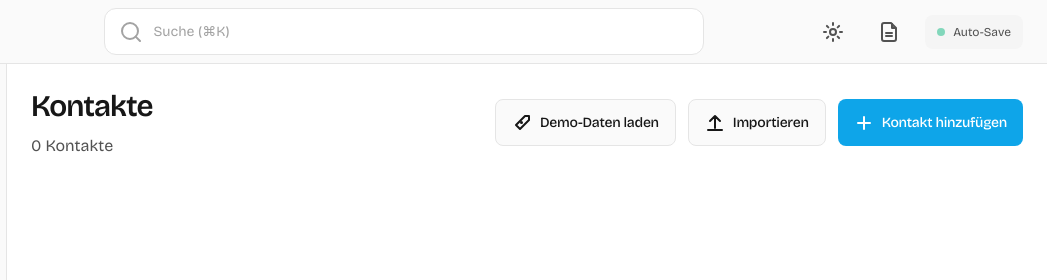
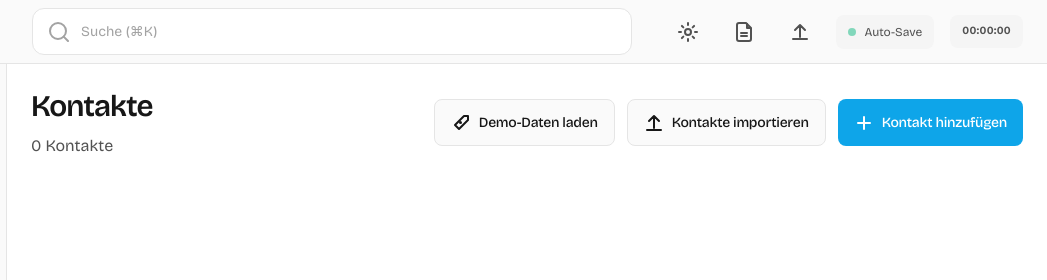
Before and after one commit to Tobias-Schoch/KontaktVerwaltung, a plain HTML site: page index.html in a window 1280 px wide. Shown: the top 280 px of the page, 233-1280 px from the left. Drawn offline with nearby package versions, Linux system fonts and the light colour scheme.

Commit message:
add better buttons

```diff
--- a/index.html
+++ b/index.html
@@ -59,9 +59,20 @@
                     </svg>
                 </button>
 
+                <button class="icon-button" id="importButton" aria-label="Importieren" title="Importieren">
+                    <svg class="icon" width="20" height="20" viewBox="0 0 20 20" fill="none">
+                        <path d="M10 15V3M10 3L5 8M10 3L15 8" stroke="currentColor" stroke-width="2" stroke-linecap="round" stroke-linejoin="round"/>
+                        <path d="M3 17H17" stroke="currentColor" stroke-width="2" stroke-linecap="round"/>
+                    </svg>
+                </button>
+
                 <div class="storage-indicator" id="storageIndicator" title="Storage-Status">
                     <span class="storage-indicator__dot"></span>
                     <span class="storage-indicator__text">Lokal</span>
+                </div>
+
+                <div class="time-display" id="timeDisplay">
+                    <span class="time-display__text">00:00:00</span>
                 </div>
             </div>
         </header>
--- a/js/main.js
+++ b/js/main.js
@@ -420,21 +420,12 @@ class App {
                                 Demo-Daten laden
                             </button>
                         ` : ''}
-                        ${contacts.length > 0 ? `
-                            <button class="btn btn--secondary" id="exportCSVBtn">
-                                <svg width="20" height="20" viewBox="0 0 20 20" fill="none">
-                                    <path d="M10 3V15M10 15L15 10M10 15L5 10" stroke="currentColor" stroke-width="2" stroke-linecap="round" stroke-linejoin="round"/>
-                                    <path d="M3 17H17" stroke="currentColor" stroke-width="2" stroke-linecap="round"/>
-                                </svg>
-                                CSV Serienbrief
-                            </button>
-                        ` : ''}
-                        <button class="btn btn--secondary" id="importBtn">
+                        <button class="btn btn--secondary" id="importContactsBtn">
                             <svg width="20" height="20" viewBox="0 0 20 20" fill="none">
                                 <path d="M10 15V3M10 3L5 8M10 3L15 8" stroke="currentColor" stroke-width="2" stroke-linecap="round" stroke-linejoin="round"/>
                                 <path d="M3 17H17" stroke="currentColor" stroke-width="2" stroke-linecap="round"/>
                             </svg>
-                            ${contacts.length === 0 ? 'Importieren' : 'Öffnen'}
+                            Kontakte importieren
                         </button>
                         <button class="btn btn--primary" id="addContactBtn">
                             <svg width="20" height="20" viewBox="0 0 20 20" fill="none">
@@ -474,7 +465,11 @@ class App {
             form.open('create');
         });
 
-        document.getElementById('importBtn')?.addEventListener('click', async () => {
+        document.getElementById('importContactsBtn')?.addEventListener('click', () => {
+            this.importContacts();
+        });
+
+        document.getElementById('importButton')?.addEventListener('click', async () => {
             if (fileSystemService.getStorageMode() === 'fallback') {
                 const data = await fileSystemService.uploadFile();
                 if (data) {
```
